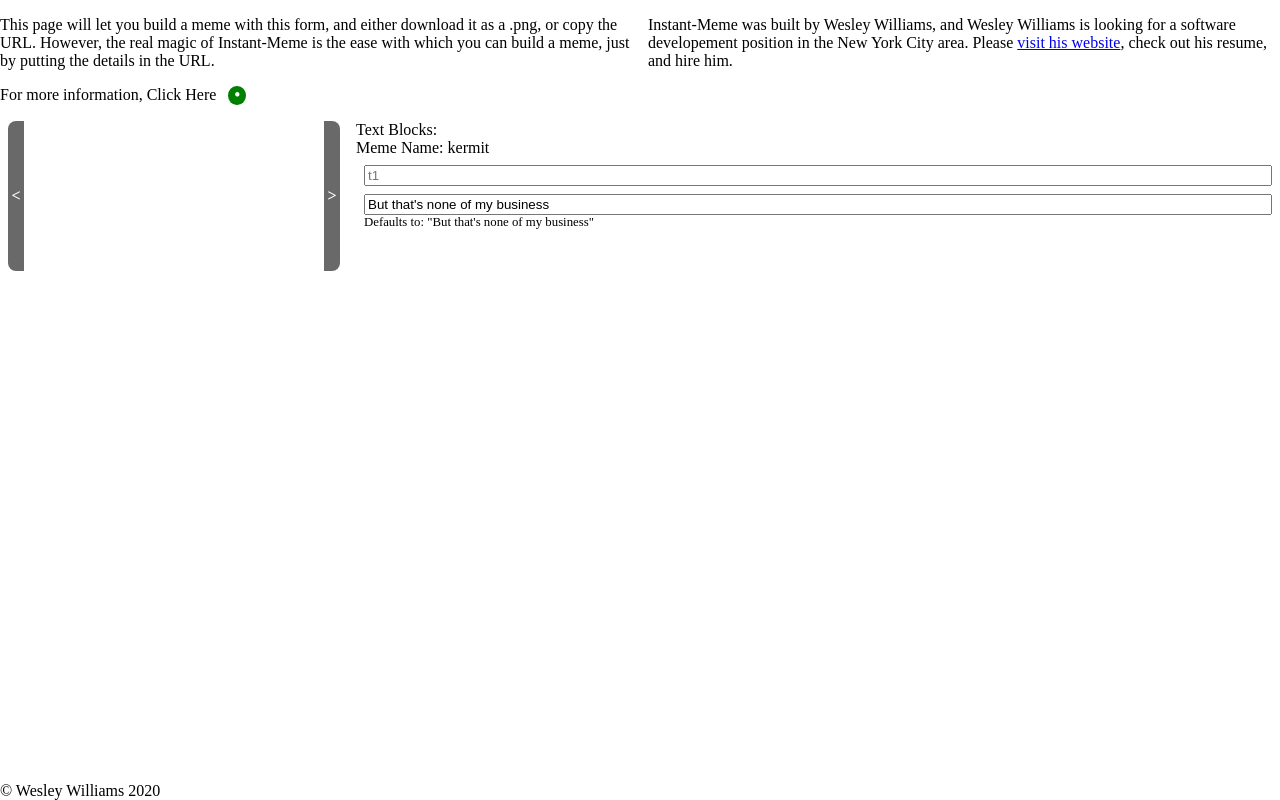
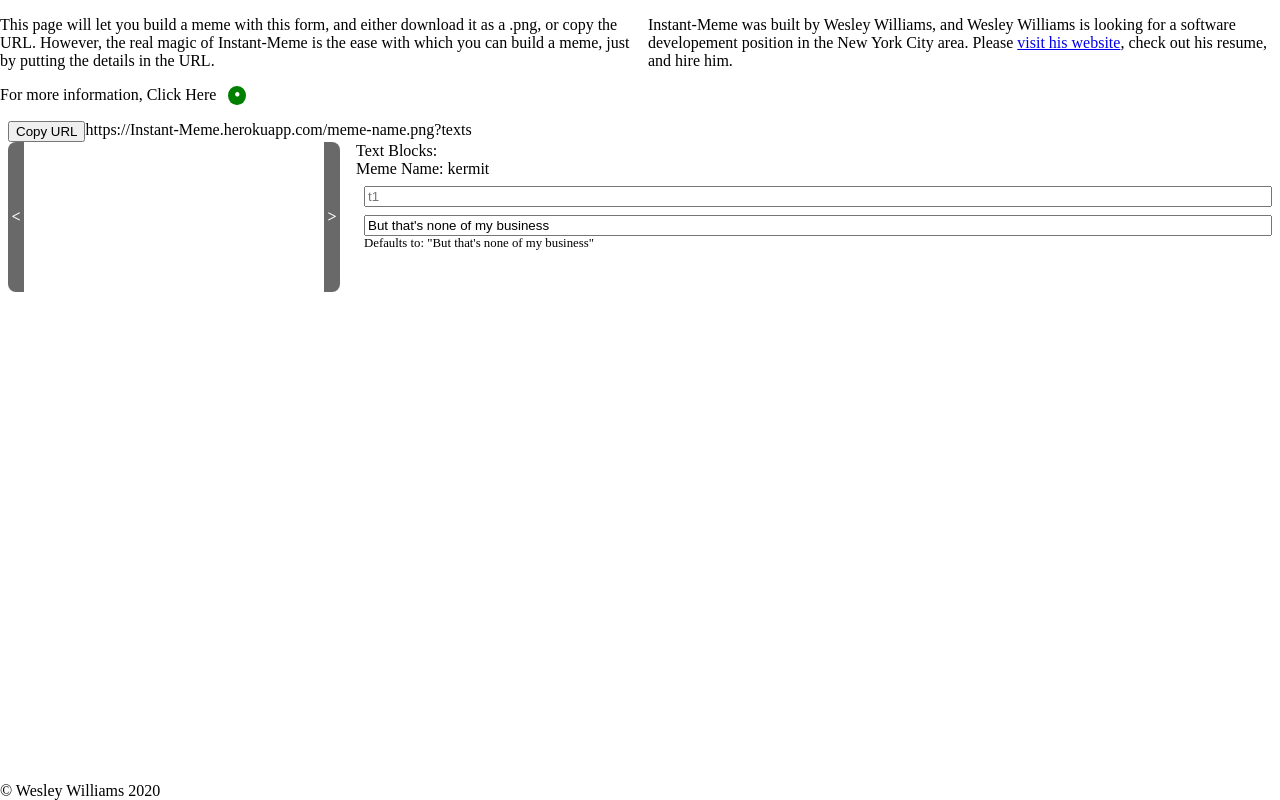
Before and after one commit to Moto42/instant-meme-server, a website: page frontend/index.html in a window 1280 px wide. Drawn offline with Linux system fonts and the light colour scheme.

Commit message:
MemeURL display in place

```diff
--- a/frontend/index.html
+++ b/frontend/index.html
@@ -28,6 +28,10 @@
       </div>
     </div>
     <div id="app">
+      <div class="app__top">
+        <input type="button" value="Copy URL">
+        <div id="memeURL">https://Instant-Meme.herokuapp.com/<span id="memeURL__name">meme-name</span>.png?<span id="memeURL__texts">texts</span></div>
+      </div>
       <div class="app__left" id="template_chooser">
         <div class="template_chooser__button halfbutton--left" id="template_chooser__button--previous">
           <div>
--- a/frontend/style.css
+++ b/frontend/style.css
@@ -52,13 +52,23 @@ body {
 
 #app {
   display: flex;
+  flex-wrap: wrap;
+  justify-content: center;
   margin: 0 1ch;
 }
 
+.app__top {
+  width: 100%;
+  display: flex;
+}
+#memeURL {
+  flex-grow: 1;
+}
 .app__right{
   margin-left: 2ch;
   flex-grow: 1;
 }
+
 
 #template_chooser {
   display: flex;
```
